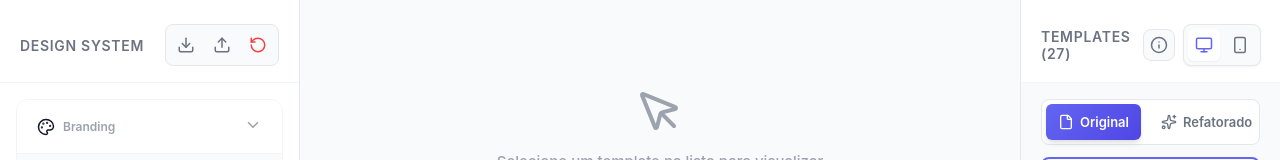
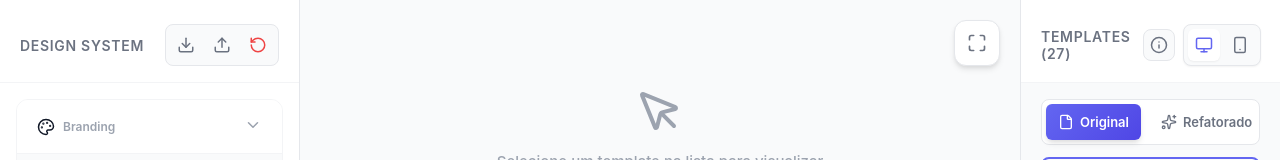
Before and after one commit to bolivaralencastro/emails-keeps, a React (Vite) app: page / in a window 1280 px wide. Shown: the top 160 px of the page. Built offline with nearby package versions, Linux system fonts and the light colour scheme.

Commit message:
Adiciona navegação por teclado e modo tela cheia

```diff
--- a/src/App.css
+++ b/src/App.css
@@ -4,6 +4,15 @@
   height: 100vh;
   overflow: hidden;
   background: var(--color-bg-secondary);
+}
+
+.app.fullscreen .app-sidebar {
+  width: 0 !important;
+  min-width: 0 !important;
+  padding: 0;
+  border: none;
+  opacity: 0;
+  pointer-events: none;
 }
 
 .app-sidebar {
--- a/src/App.jsx
+++ b/src/App.jsx
@@ -6,6 +6,7 @@ import TemplateList from './components/TemplateList';
 import TemplatePreview from './components/TemplatePreview';
 import VariablesInfoDialog from './components/VariablesInfoDialog';
 import { defaultDesignSystem } from './utils/tokenInjector';
+import { templateList } from './utils/templateList';
 import './App.css';
 
 const STORAGE_KEY = 'email-design-system';
@@ -18,6 +19,7 @@ function App() {
   const [comparisonMode, setComparisonMode] = useState(false); // modo de comparação lado a lado
   const [sidebarCollapsed, setSidebarCollapsed] = useState(false); // controle de collapse das sidebars
   const [infoDialogOpen, setInfoDialogOpen] = useState(false);
+  const [fullscreenMode, setFullscreenMode] = useState(false);
 
   // Load design system from localStorage on mount
   useEffect(() => {
@@ -59,14 +61,35 @@ function App() {
     }
   };
 
+  // Keyboard navigation
+  useEffect(() => {
+    const handleKeyDown = (e) => {
+      if (e.key === 'ArrowLeft' || e.key === 'ArrowRight') {
+        if (!selectedTemplate) return;
+
+        const currentIndex = templateList.indexOf(selectedTemplate);
+        if (currentIndex === -1) return;
+
+        if (e.key === 'ArrowLeft' && currentIndex > 0) {
+          setSelectedTemplate(templateList[currentIndex - 1]);
+        } else if (e.key === 'ArrowRight' && currentIndex < templateList.length - 1) {
+          setSelectedTemplate(templateList[currentIndex + 1]);
+        }
+      }
+    };
+
+    window.addEventListener('keydown', handleKeyDown);
+    return () => window.removeEventListener('keydown', handleKeyDown);
+  }, [selectedTemplate]);
+
   return (
-    <div className="app">
+    <div className={`app ${fullscreenMode ? 'fullscreen' : ''}`}>
       <VariablesInfoDialog
         isOpen={infoDialogOpen}
         onClose={() => setInfoDialogOpen(false)}
       />
 
-      <div className={`app-sidebar left ${sidebarCollapsed ? 'collapsed' : ''}`}>
+      <div className={`app-sidebar left ${sidebarCollapsed || fullscreenMode ? 'collapsed' : ''}`}>
         <DesignSystemEditor
           designSystem={designSystem}
           onChange={setDesignSystem}
@@ -78,7 +101,7 @@ function App() {
 
       <div className="app-main">
         {/* Botão de Toggle das Sidebars - só visível no modo de comparação */}
-        {comparisonMode && (
+        {comparisonMode && !fullscreenMode && (
           <button
             className="sidebar-toggle"
             onClick={() => setSidebarCollapsed(!sidebarCollapsed)}
@@ -107,6 +130,8 @@ function App() {
                 designSystem={designSystem}
                 viewMode={viewMode}
                 templateVersion="original"
+                onToggleFullscreen={() => setFullscreenMode(!fullscreenMode)}
+                isFullscreen={fullscreenMode}
               />
             </div>
             <div className="comparison-divider"></div>
@@ -117,6 +142,8 @@ function App() {
                 designSystem={designSystem}
                 viewMode={viewMode}
                 templateVersion="refatorado"
+                onToggleFullscreen={() => setFullscreenMode(!fullscreenMode)}
+                isFullscreen={fullscreenMode}
               />
             </div>
           </div>
@@ -126,11 +153,13 @@ function App() {
             designSystem={designSystem}
             viewMode={viewMode}
             templateVersion={templateVersion}
+            onToggleFullscreen={() => setFullscreenMode(!fullscreenMode)}
+            isFullscreen={fullscreenMode}
           />
         )}
       </div>
 
-      <div className={`app-sidebar right ${sidebarCollapsed ? 'collapsed' : ''}`}>
+      <div className={`app-sidebar right ${sidebarCollapsed || fullscreenMode ? 'collapsed' : ''}`}>
         <TemplateList
           selectedTemplate={selectedTemplate}
           onSelectTemplate={setSelectedTemplate}
--- a/src/components/TemplatePreview.css
+++ b/src/components/TemplatePreview.css
@@ -4,6 +4,33 @@
   flex-direction: column;
   height: 100vh;
   width: 100%;
+  position: relative;
+}
+
+.fullscreen-btn {
+  position: absolute;
+  top: 20px;
+  right: 20px;
+  z-index: 100;
+  padding: 12px;
+  background: var(--color-bg-primary);
+  border: 1px solid var(--color-border);
+  border-radius: var(--radius-lg);
+  cursor: pointer;
+  transition: var(--transition);
+  color: var(--color-text-secondary);
+  display: flex;
+  align-items: center;
+  justify-content: center;
+  box-shadow: var(--shadow-md);
+}
+
+.fullscreen-btn:hover {
+  background: var(--color-primary);
+  color: white;
+  border-color: var(--color-primary);
+  transform: translateY(-2px);
+  box-shadow: var(--shadow-lg);
 }
 
 .preview-content {
--- a/src/components/TemplatePreview.jsx
+++ b/src/components/TemplatePreview.jsx
@@ -1,11 +1,11 @@
 import { useState, useEffect } from 'react';
-import { AlertCircle, MousePointer } from 'lucide-react';
+import { AlertCircle, MousePointer, Maximize, Minimize } from 'lucide-react';
 import { EmailTemplate } from './EmailTemplate';
 import { applyDesignTokens } from '../utils/tokenInjector';
 import './TemplatePreview.css';
 import './EmailTemplate.css';
 
-export default function TemplatePreview({ template, designSystem, viewMode, templateVersion = 'original' }) {
+export default function TemplatePreview({ template, designSystem, viewMode, templateVersion = 'original', onToggleFullscreen, isFullscreen }) {
   const [emailData, setEmailData] = useState(null);
   const [rawHtml, setRawHtml] = useState(null);
   const [loading, setLoading] = useState(false);
@@ -70,6 +70,15 @@ export default function TemplatePreview({ template, designSystem, viewMode, temp
 
   return (
     <div className="template-preview">
+      {onToggleFullscreen && (
+        <button
+          className="fullscreen-btn"
+          onClick={onToggleFullscreen}
+          title={isFullscreen ? 'Sair da tela cheia' : 'Tela cheia'}
+        >
+          {isFullscreen ? <Minimize size={20} /> : <Maximize size={20} />}
+        </button>
+      )}
       <div className="preview-content">
         {loading ? (
           <div className="preview-loading">Carregando...</div>
```
